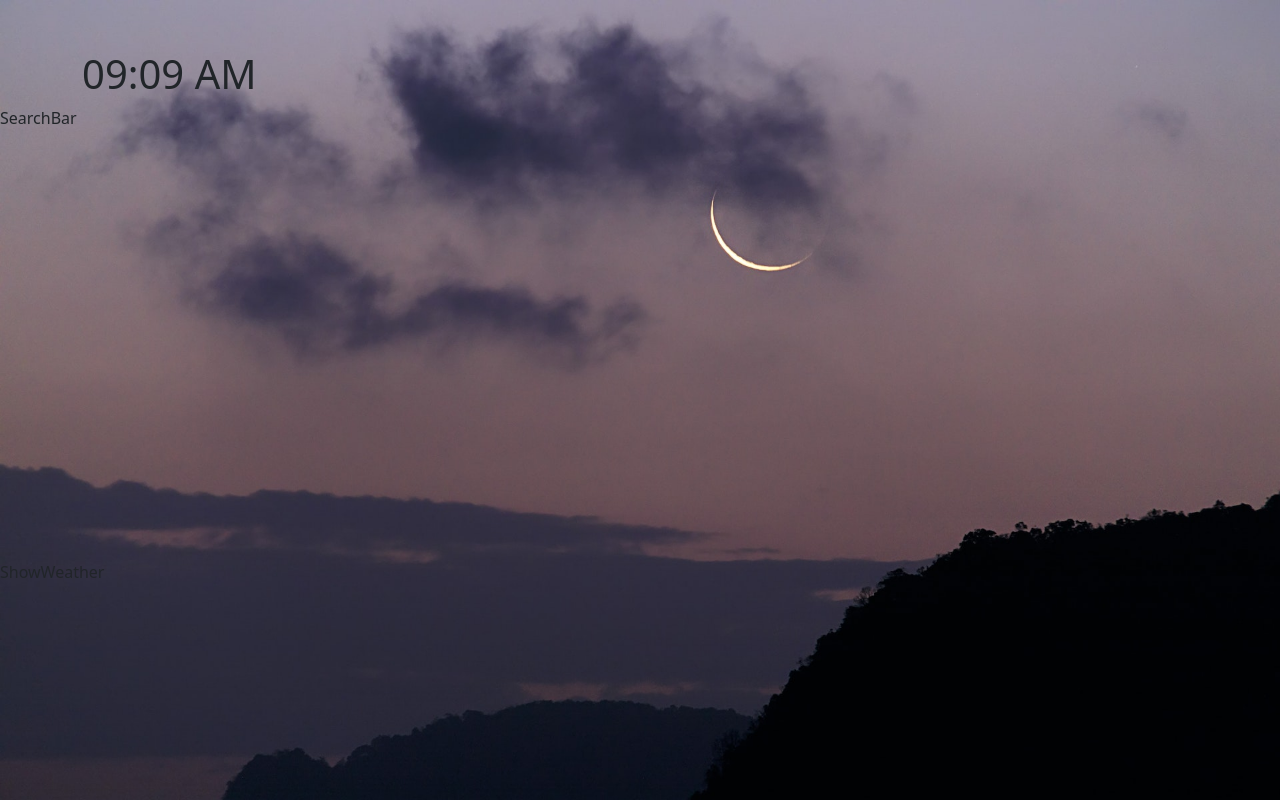
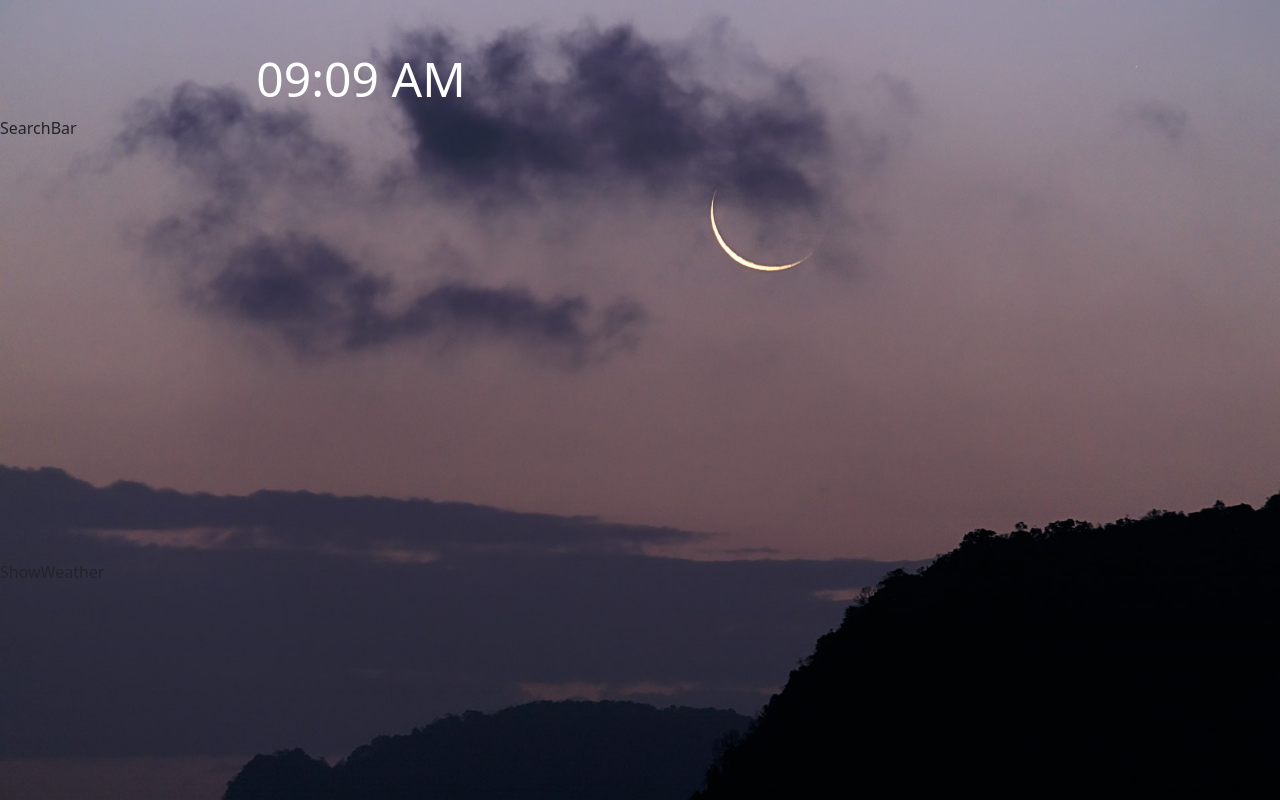
Before and after one commit to Chhorm-Bunthai/Weather_Project, a React (Vite) app: page / in a window 1280 px wide. Built offline with nearby package versions, Linux system fonts and the light colour scheme; no server answers.

Commit message:
add css style for Time componet

```diff
--- a/src/App.css
+++ b/src/App.css
@@ -29,3 +29,12 @@
   .city{
     font-size: 3rem;
   }
+  /*===== Date ======= */
+.date{
+    font-size: 1.1rem;
+    color: #fff;
+    text-align: center;
+  }
+  .clock{
+    font-size: 3rem;
+  }
```
